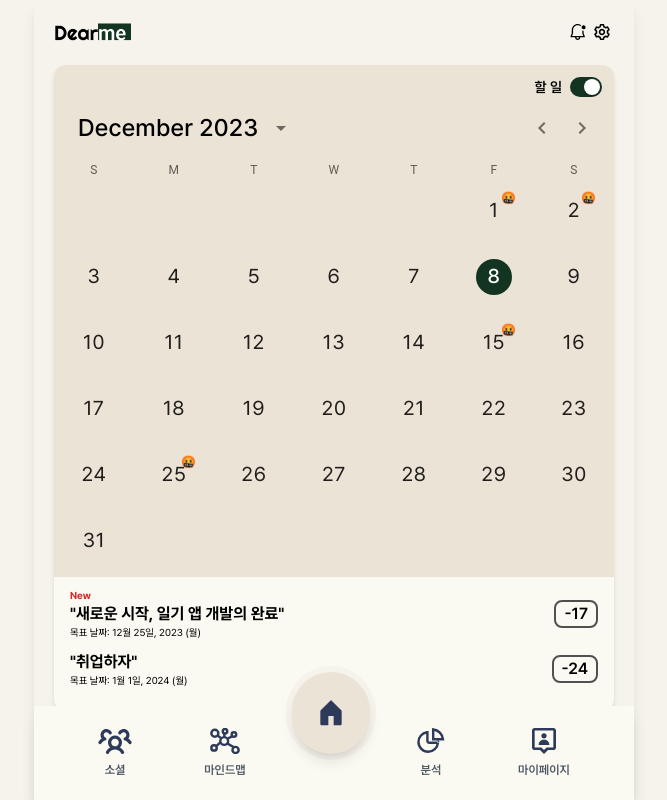
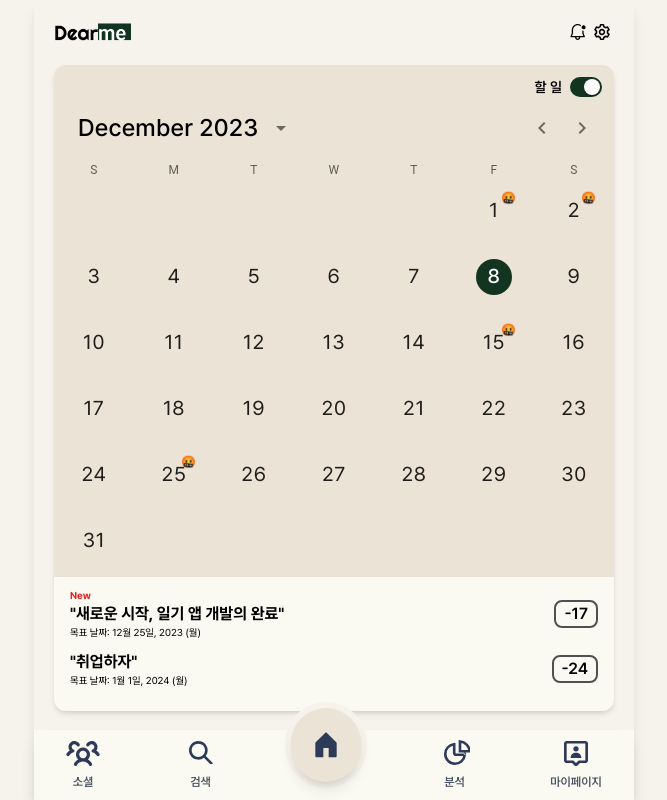
Before and after one commit to tedhun21/dearme, a Next.js app: page / in a window 1280 px wide. Shown: the whole page, without its empty margins (306-973 px from the left). Built offline with nearby package versions, Linux system fonts and the light colour scheme.

Commit message:
[FE]fix: ui/footer 전체 컨테이너 크기 축소 및 검색 카테고리로 수정 (#39)

```diff
--- a/app/[date]/diary/page.tsx
+++ b/app/[date]/diary/page.tsx
@@ -52,6 +52,7 @@ export default function Diary() {
         ) : (
           // 일기 데이터가 없을 경우 렌더링
           <>
+            <Header />
             <article className="absolute flex flex-col">
               <SentimentalQuotes />
               <section className="relative top-[-120px]">
--- a/app/ui/footer.tsx
+++ b/app/ui/footer.tsx
@@ -1,49 +1,49 @@
 import Link from "next/link";
 import SocialIcon from "@/public/footer/SocialIcon";
-import MindmapIcon from "@/public/footer/MindmapIcon";
+import Search from "@/public/footer/Search";
+import Home from "@/public/footer/Home";
 import AnalysisIcon from "@/public/footer/AnalysisIcon";
 import MypageIcon from "@/public/footer/MypageIcon";
-import Home from "@/public/footer/Home";
 
 export default function Footer() {
   return (
     <footer className="fixed inset-x-0 bottom-0 flex justify-center">
       <div className="flex w-full min-w-[360px] max-w-[600px] bg-default-100 shadow-lg">
-        <div className="mx-8 flex w-full items-center justify-between gap-2">
+        <div className="mx-8 my-[-8px] flex w-full items-center justify-center justify-between">
           <Link // 소셜 버튼
             href="/social"
-            className="flex flex-grow flex-col items-center text-gray-600 hover:text-gray-900"
+            className="flex flex-col items-center text-gray-600 hover:text-gray-900"
           >
             <SocialIcon />
             <span className="mt-2 text-xs font-semibold">소셜</span>
           </Link>
-          <Link // 마인드맵 버튼
-            href="/mindmap"
-            className="flex flex-grow flex-col items-center text-gray-600 hover:text-gray-900"
+          <Link // 검색 버튼
+            href="/search"
+            className="ml-2 flex flex-col items-center text-gray-600 hover:text-gray-900"
           >
-            <MindmapIcon />
-            <span className="mt-2 text-xs font-semibold">마인드맵</span>
+            <Search />
+            <span className="mt-2.5 text-xs font-semibold">검색</span>
           </Link>
-          <div className="relative top-[-40px] rounded-full bg-default-200 p-1.5">
+          <div className="relative top-[-20px] mx-[-8px] rounded-full bg-default-200 p-1.5">
             <Link // 홈 버튼
               href="/"
               className="flex flex-col items-center text-gray-600 hover:text-gray-900"
             >
-              <div className="rounded-full bg-default-300 p-7 shadow-lg hover:bg-default-400">
+              <div className="rounded-full bg-default-300 p-6 shadow-lg hover:bg-default-400">
                 <Home />
               </div>
             </Link>
           </div>
           <Link // 분석 버튼
             href="/analysis"
-            className="flex flex-grow flex-col items-center text-gray-600 hover:text-gray-900"
+            className="flex flex-col items-center text-gray-600 hover:text-gray-900"
           >
             <AnalysisIcon />
             <span className="mt-2 text-xs font-semibold">분석</span>
           </Link>
           <Link // 마이페이지 버튼
             href="/mypage"
-            className="flex flex-grow flex-col items-center text-gray-600 hover:text-gray-900"
+            className="flex flex-col items-center text-gray-600 hover:text-gray-900"
           >
             <MypageIcon />
             <span className="mt-2 text-xs font-semibold">마이페이지</span>
--- a/public/footer/AnalysisIcon.tsx
+++ b/public/footer/AnalysisIcon.tsx
@@ -3,19 +3,19 @@ export default function AnalysisIcon() {
     <svg
       width="30"
       height="26"
-      viewBox="0 0 30 28"
+      viewBox="0 0 24 28"
       fill="none"
       xmlns="http://www.w3.org/2000/svg"
     >
       <path
         d="M17.5357 1.57004C22.9642 2.16728 27.2735 6.47681 27.8703 11.9053L27.3383 11.8247V12.0845H17.3564V2.1019H17.6163L17.5357 1.57004Z"
         stroke="#2E3A59"
-        strokeWidth="2.6"
+        strokeWidth="2.8"
       />
       <path
         d="M13.1129 15.9167H13.114H22.4624C22.0081 21.2965 17.4973 25.5215 12 25.5215C6.20118 25.5215 1.5 20.8203 1.5 15.0215C1.5 9.68797 5.47699 5.28301 10.6271 4.61043V4.62787L10.9483 4.60715L10.8784 5.06859H11.1368V13.9392C11.1368 14.4634 11.3449 14.9662 11.7155 15.337C12.086 15.7078 12.5887 15.9164 13.1129 15.9167ZM22.5666 14.4545C22.5667 14.4542 22.5667 14.454 22.5665 14.4546L22.5666 14.4545Z"
         stroke="#2E3A59"
-        strokeWidth="2.6"
+        strokeWidth="2.8"
       />
     </svg>
   );
--- a/public/footer/MypageIcon.tsx
+++ b/public/footer/MypageIcon.tsx
@@ -3,7 +3,7 @@ export default function MypageIcon() {
     <svg
       width="24"
       height="26"
-      viewBox="0 0 24 26"
+      viewBox="0 0 24 24"
       fill="none"
       xmlns="http://www.w3.org/2000/svg"
     >
--- /dev/null
+++ b/public/footer/Search.tsx
@@ -0,0 +1,16 @@
+export default function Search() {
+  return (
+    <svg
+      width="24"
+      height="24"
+      viewBox="0 0 24 22"
+      fill="none"
+      xmlns="http://www.w3.org/2000/svg"
+    >
+      <path
+        d="M14.9333 16.8C13.0447 18.2165 10.6894 18.8646 8.34193 18.6139C5.99447 18.3631 3.82925 17.232 2.28243 15.4486C0.73562 13.6651 -0.0778535 11.3616 0.00587734 9.00231C0.0896082 6.64298 1.06432 4.40303 2.73367 2.73367C4.40303 1.06432 6.64298 0.0896082 9.00231 0.00587734C11.3616 -0.0778535 13.6651 0.73562 15.4486 2.28243C17.232 3.82925 18.3631 5.99447 18.6139 8.34193C18.8646 10.6894 18.2165 13.0447 16.8 14.9333L24 22.1333L22.1333 24L14.9333 16.8ZM2.66667 9.33334C2.66667 11.1014 3.36905 12.7971 4.61929 14.0474C5.86953 15.2976 7.56523 16 9.33334 16C11.1014 16 12.7971 15.2976 14.0474 14.0474C15.2976 12.7971 16 11.1014 16 9.33334C16 7.56523 15.2976 5.86953 14.0474 4.61929C12.7971 3.36905 11.1014 2.66667 9.33334 2.66667C7.56523 2.66667 5.86953 3.36905 4.61929 4.61929C3.36905 5.86953 2.66667 7.56523 2.66667 9.33334Z"
+        fill="#2E3A59"
+      />
+    </svg>
+  );
+}
```
